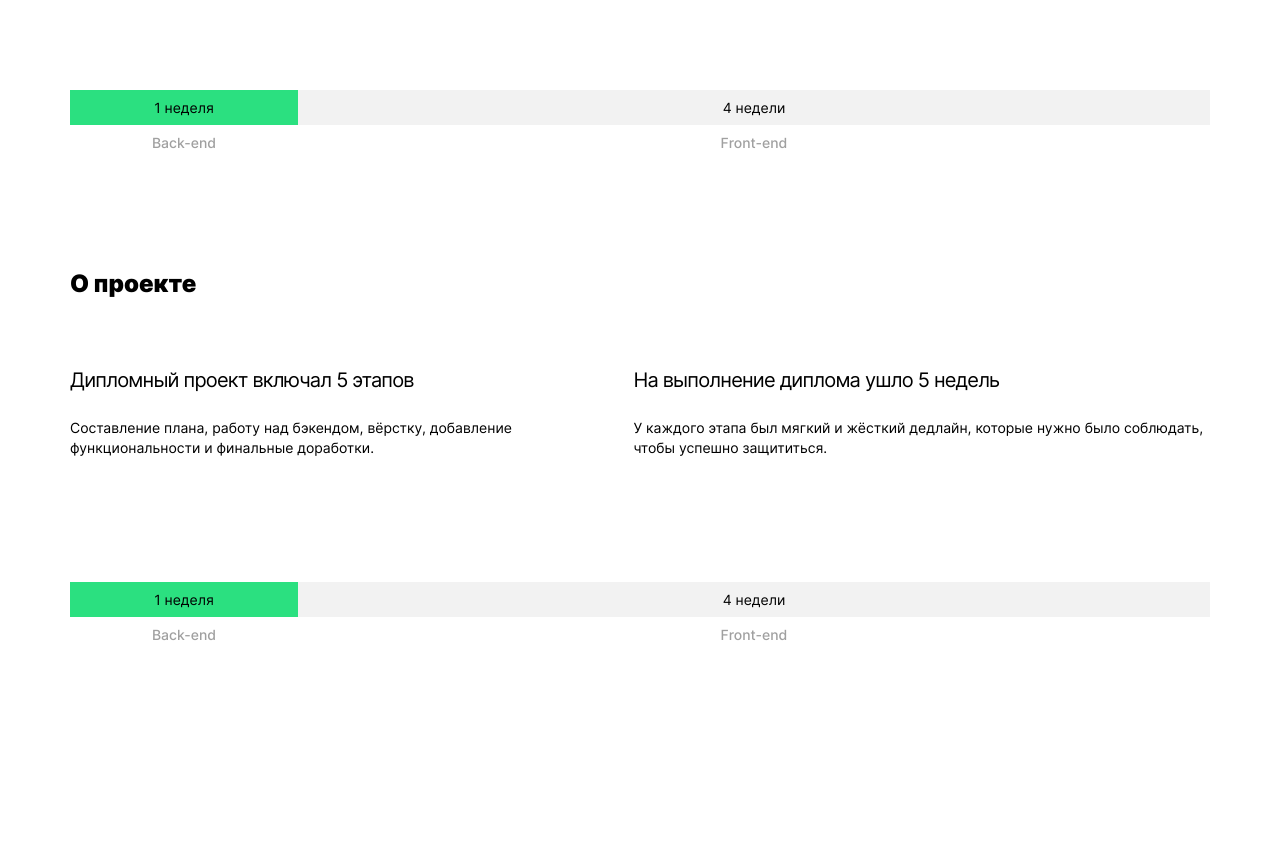
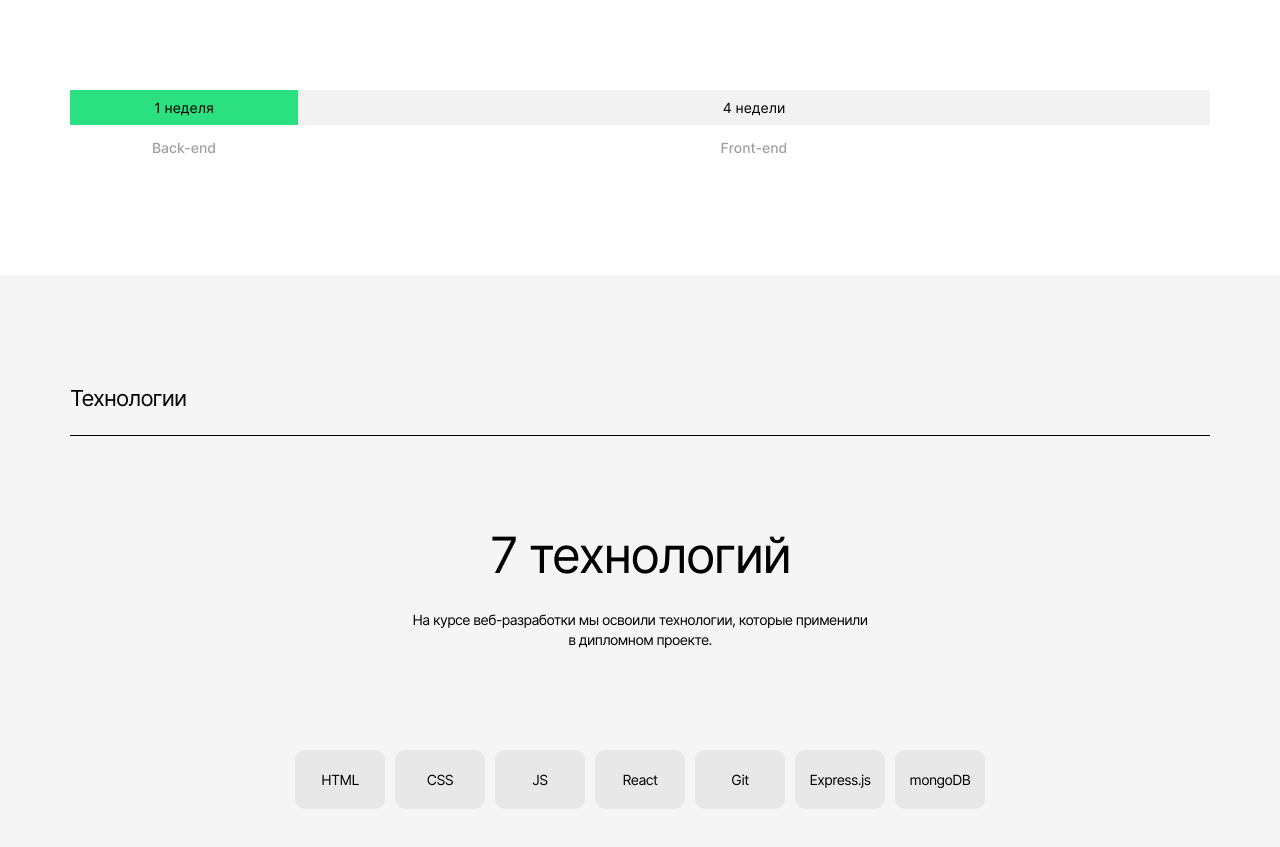
Before and after one commit to karolina-kovdya/movies-explorer-frontend, a React (Create React App) app: page / in a window 1280 px wide. Shown: the part 1060-1907 px from the top of the page. Before the commit the page ends 1822 px from the top, so only its background shows below. Built offline with nearby package versions, Linux system fonts and the light colour scheme.

Commit message:
добавляет компонент Techs

```diff
--- a/src/components/AboutProject/AboutProject.css
+++ b/src/components/AboutProject/AboutProject.css
@@ -55,6 +55,7 @@
 }
 
 .aboutProject__schedule_theme_white {
+    margin-top: 5px;
     color: #A0A0A0;
     font-weight: 500;
 }
--- a/src/components/Techs/Techs.css
+++ b/src/components/Techs/Techs.css
@@ -0,0 +1,61 @@
+.techs {
+    width: 1140px;
+    background-color: #F5F5F5;
+    padding: 110px 70px;
+    margin: 0;
+}
+
+.techs__info {
+    display: flex;
+    flex-direction: column;
+    align-items: center;
+}
+
+.techs__subtitle {
+    margin: 90px 0 0 0;
+    font-family: 'Inter';
+    font-style: normal;
+    font-weight: 400;
+    font-size: 50px;
+    line-height: 58px;
+    letter-spacing: -0.04em;
+}
+
+.techs__text {
+    max-width: 460px;
+    margin: 26px 0 0 0;
+    font-family: 'Inter';
+    font-style: normal;
+    font-weight: 400;
+    font-size: 14px;
+    line-height: 20px;
+    text-align: center;
+    letter-spacing: -0.04em;
+}
+
+.techs__icon-list {
+    display: flex;
+    align-items: center;
+    margin: 100px 0 0 0;
+    padding: 0;
+    list-style: none;
+}
+
+.techs__icon {
+    width: 90px;
+    margin: 0 10px 0 0;
+    padding: 21px 0;
+    text-align: center;
+    background-color: #E8E8E8;
+    border-radius: 10px;
+    font-family: 'Inter';
+    font-style: normal;
+    font-weight: 400;
+    font-size: 14px;
+    line-height: 17px;
+    letter-spacing: -0.04em;
+}
+
+.techs__icon:last-child {
+    margin-right: 0;
+}
--- a/src/components/Techs/Techs.js
+++ b/src/components/Techs/Techs.js
@@ -1,26 +1,22 @@
 import './Techs.css'
+import SectionsHeader from '../SectionsHeader/SectionsHeader';
 
 function Techs () {
     return (
-        <section className='aboutProject'>
-          <div className='aboutProject__header'>
-            <h2 className='aboutProject__title'>О проекте</h2>
-          </div>
-          <ul className='aboutProject__info'>
-            <li className='aboutProject__info-list'>
-                <h3 className='aboutProject__info-subtitle'>Дипломный проект включал 5 этапов</h3>
-                <p className='aboutProject__tetx'>Составление плана, работу над бэкендом, вёрстку, добавление функциональности и финальные доработки.</p>
-            </li>
-            <li className='aboutProject__info-list'>
-                <h3 className='aboutProject__info-subtitle'>На выполнение диплома ушло 5 недель</h3>
-                <p className='aboutProject__tetx'>У каждого этапа был мягкий и жёсткий дедлайн, которые нужно было соблюдать, чтобы успешно защититься.</p>
-            </li>
-          </ul>
-          <div className='aboutProject__schedule'>
-            <p className='aboutProject__schedule_theme aboutProject__schedule_theme_green'>1 неделя</p>
-            <p className='aboutProject__schedule_theme aboutProject__schedule_theme_grey'>4 недели</p>
-            <p className='aboutProject__schedule_theme aboutProject__schedule_theme_white'>Back-end</p>
-            <p className='aboutProject__schedule_theme aboutProject__schedule_theme_white'>Front-end</p>
+        <section className='techs'>
+        <SectionsHeader title='Технологии' />
+          <div className='techs__info'>
+            <h2 className='techs__subtitle'>7 технологий</h2>
+            <p className='techs__text'>На курсе веб-разработки мы освоили технологии, которые применили в дипломном проекте.</p>
+            <ul className='techs__icon-list'>
+                <li className='techs__icon'>HTML</li>
+                <li className='techs__icon'>CSS</li>
+                <li className='techs__icon'>JS</li>
+                <li className='techs__icon'>React</li>
+                <li className='techs__icon'>Git</li>
+                <li className='techs__icon'>Express.js</li>
+                <li className='techs__icon'>mongoDB</li>
+            </ul>
           </div>
         </section>
     )
```
